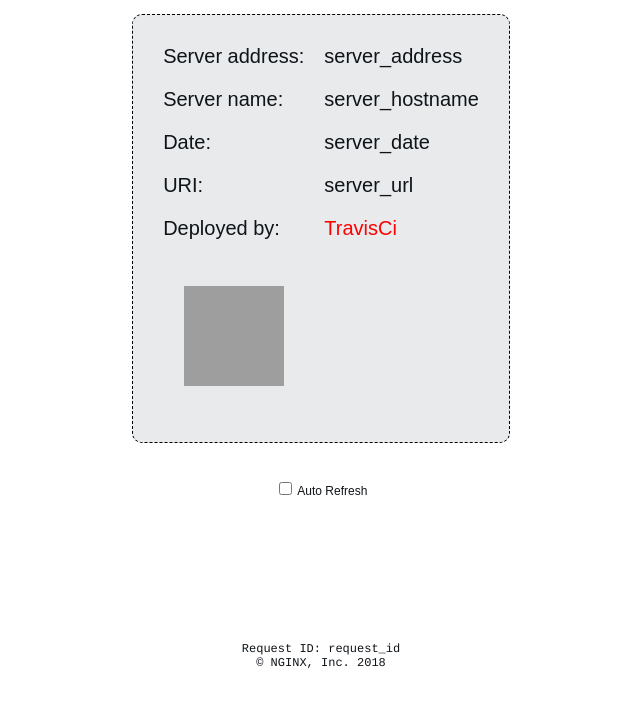
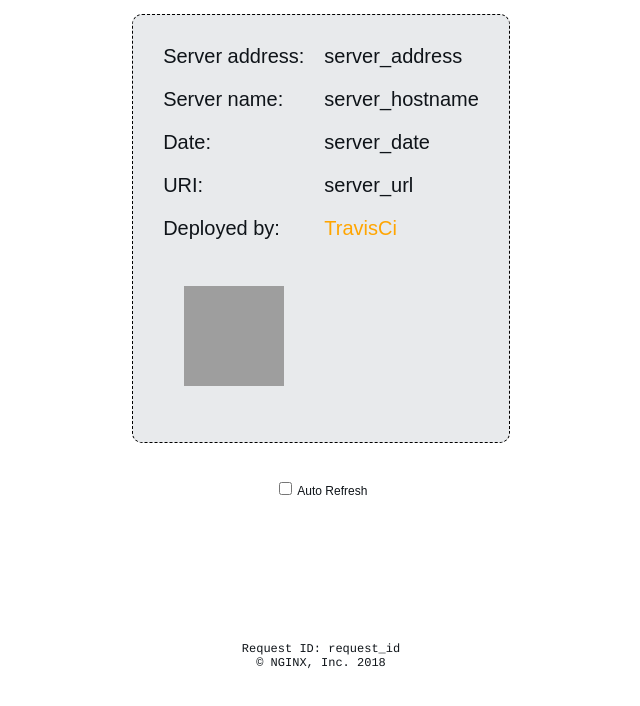
Before and after one commit to iris-racoon/ci-test, a plain HTML site: page index.html in a window 1280 px wide. Shown: the part 94-800 px from the top of the page, without its empty margins (319-959 px from the left). Drawn offline with Linux system fonts and the light colour scheme; grey boxes are pictures that could not be loaded.

Commit message:
Change color

```diff
--- a/index.html
+++ b/index.html
@@ -87,7 +87,7 @@
 <p><span>Server&nbsp;name:</span> <span>server_hostname</span></p>
 <p class="smaller"><span>Date:</span> <span>server_date</span></p>
 <p class="smaller"><span>URI:</span> <span>server_url</span></p>
-<p class="smaller"><span>Deployed by:</span> <span style="color:red">TravisCi</span></p>
+<p class="smaller"><span>Deployed by:</span> <span style="color:orange">TravisCi</span></p>
 <p class="smaller"><img class="smaller" src="https://pbs.twimg.com/media/EXVfSINU8AIGVDc.png"></p>
 </div>
 <div class="check"><input type="checkbox" id="check" onchange="changeCookie()"> Auto Refresh</div>
```
